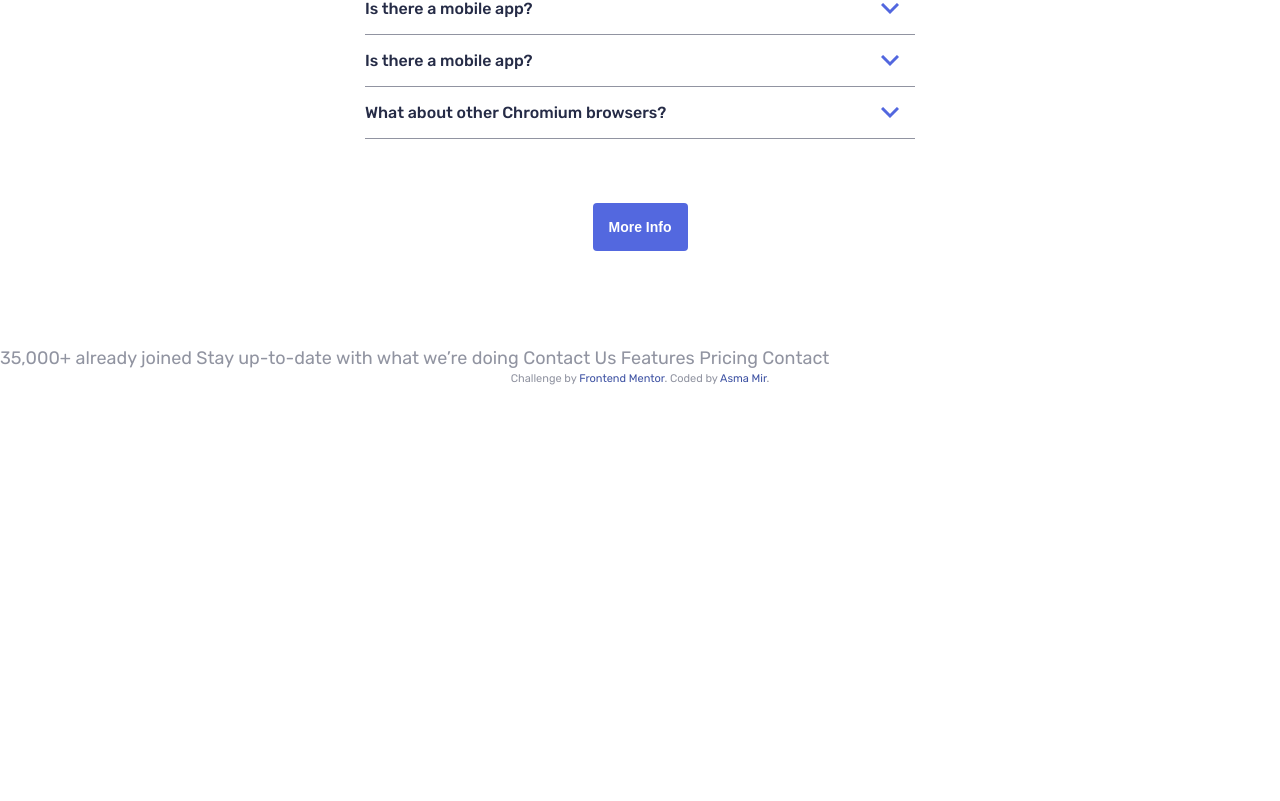
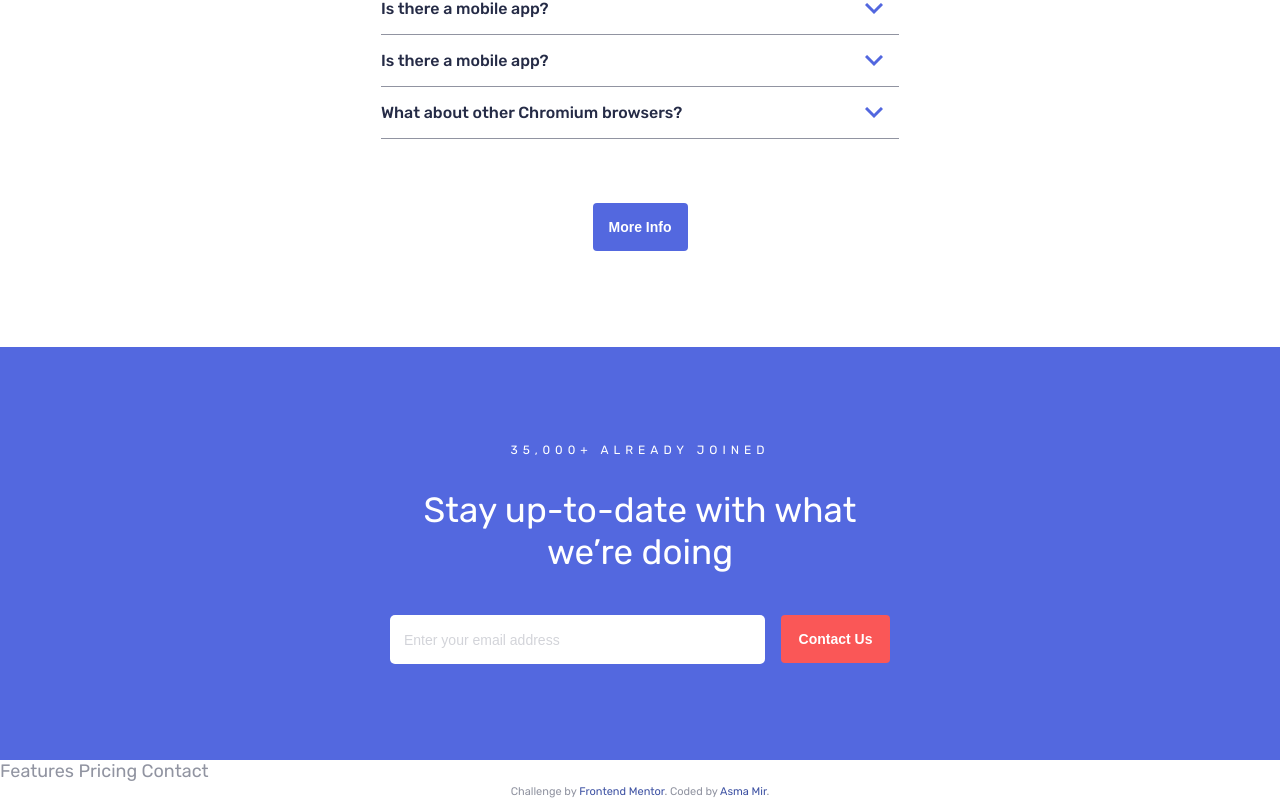
Before and after one commit to Matin297/bookmark-landing, a Next.js app: page / in a window 1280 px wide. Shown: the part 2566-3367 px from the top of the page. Before the commit the page ends 2954 px from the top, so only its background shows below. Built offline with nearby package versions, Linux system fonts and the light colour scheme.

Commit message:
Adds the about us section

```diff
--- a/components/button/primary.js
+++ b/components/button/primary.js
@@ -9,19 +9,19 @@ const StyledButton = styled.button`
     border: 2px solid transparent;
     transition: all 200ms ease-in-out;
 
-    background-color: ${({ theme }) => theme.colors.primary};
+    background-color: ${({ theme, color }) => theme.colors[color]};
     color: ${({ theme }) => theme.colors.white};
 
     &:hover {
         background-color: ${({ theme }) => theme.colors.white};
-        color: ${({ theme }) => theme.colors.primary};
-        border-color: ${({ theme }) => theme.colors.primary};
+        color: ${({ theme, color }) => theme.colors[color]};
+        border-color: ${({ theme, color }) => theme.colors[color]};
     }
 `;
 
-function PrimaryButton({ children, className }) {
+function PrimaryButton({ children, className, color = "primary", ...props }) {
     return (
-        <StyledButton className={className}>
+        <StyledButton color={color} className={className} {...props}>
             {children}
         </StyledButton>
     )
--- /dev/null
+++ b/components/contact-us/contact-us.js
@@ -0,0 +1,110 @@
+import { useState } from 'react';
+import styled from 'styled-components';
+import { isEmail } from '../../utils/helpers';
+// COMPONENTS
+import SectionWrapper from '../section/index';
+import Button from '../button/primary';
+import Input from '../input/input';
+
+const StyledSection = styled.div`
+    background-color: ${({ theme }) => theme.colors.primary};
+    text-align: center;
+    padding: 0 1rem;
+
+    > div {
+        max-width: 500px;
+        margin-right: auto;
+        margin-left: auto;
+
+        > span {
+            font-size: 12px;
+            font-weight: 700;
+            color: ${({ theme }) => theme.colors.white};
+            margin-top: 5px;
+            width: 100%;
+            display: inline-block;
+            text-align: left;
+        }
+    }
+
+    h2, h3 {
+        font-weight: 400;
+        color: ${({ theme }) => theme.colors.white};
+    }
+
+    h2 {
+        margin-bottom: 32px;
+    }
+
+    h3 {
+        text-transform: uppercase;
+        letter-spacing: 5px;
+        font-size: 12px;
+        margin-top: 0;
+    }
+
+    @media (min-width: ${({ theme }) => theme.bp.md}) {
+        h3 {
+            margin-bottom: 32px;
+        }
+
+        h2 {
+            margin-bottom: 42px;
+        }
+
+        form {
+            display: flex;
+            align-items: flex-start;
+        }
+    }
+`;
+
+const StyledInput = styled(Input)`
+    @media (min-width: ${({ theme }) => theme.bp.md}) {
+        flex: 0 0 75%;
+        margin-right: 1rem;
+    }
+`
+
+const StyledButton = styled(Button)`
+        width: 100%;
+`;
+
+function ContactUpSection() {
+
+    const [error, setError] = useState('');
+    const [message, setMessage] = useState('');
+
+    const onSubmitHandler = e => {
+        e.preventDefault();
+        const { email } = e.target.elements;
+        if (!email.value || !isEmail(email.value))
+            return setError("Whoops, make sure it's an email");
+        setMessage('Submitted successfully');
+    }
+
+    return (
+        <StyledSection id="contact-us">
+            <SectionWrapper>
+                <h3> 35,000+ already joined </h3>
+                <h2> Stay up-to-date with what we’re doing </h2>
+
+                <form onSubmit={onSubmitHandler}>
+                    <StyledInput
+                        type="text"
+                        id="email"
+                        placeholder="Enter your email address"
+                        error={error}
+                        onChange={() => {
+                            if (error) setError('');
+                        }}
+                    />
+                    <StyledButton color="secondry" type="submit"> Contact Us </StyledButton>
+                </form>
+                {message && <span> {message} </span>}
+            </SectionWrapper>
+        </StyledSection>
+    )
+}
+
+export default ContactUpSection;
--- a/components/faq/faq.js
+++ b/components/faq/faq.js
@@ -16,6 +16,7 @@ const StyledSectionWrapper = styled(SectionWrapper)`
 const AccordionWrapper = styled.div`
     max-width: 550px;
     margin: auto;
+    padding: 0 1rem;
 `;
 
 const AccordionItem = styled.div`
--- /dev/null
+++ b/components/input/input.js
@@ -0,0 +1,73 @@
+import styled from 'styled-components';
+// ICONS
+const ERR_ICON = '/images/icon-error.svg';
+
+const StyledInputWrapper = styled.div`
+    position: relative;
+    z-index: 2;
+    margin-bottom: 1rem;
+
+    > div:first-child {
+        background-color: ${({ theme }) => theme.colors.secondry};
+        position: absolute;
+        top: -1px;
+        bottom: -20px;
+        left: -1px;
+        right: -1px;
+        border-radius: 5px;
+        z-index: -1;
+        display: flex;
+        align-items: flex-end;
+        font-size: 11px;
+        padding-bottom: 3px;
+        padding-left: 8px;
+        color: white;
+        opacity: 0;
+        transition: opacity 200ms ease-in-out;
+    }
+
+    > div:last-child {
+        position: relative;
+
+        > img {
+            position: absolute;
+            top: 50%;
+            transform: translateY(-50%);
+            right: 14px;
+            opacity: 0;
+            transition: opacity 200ms ease-in-out;
+        }
+    }
+
+    ${({ hasError }) => hasError && `
+        margin-bottom: 2rem;
+
+        > div:first-child {
+            opacity: 1;
+        }
+
+        > div:last-child {
+            > img {
+                opacity: 1;
+            }
+        }
+    `}
+
+    @media (min-width: ${({ theme }) => theme.bp.md}) {
+        margin-bottom: 0;
+    }
+`;
+
+function Input({ className, error, ...props }) {
+    return (
+        <StyledInputWrapper className={className} hasError={!!error}>
+            <div> {error || ''} </div>
+            <div>
+                <input {...props} />
+                <img src={ERR_ICON} alt="error" />
+            </div>
+        </StyledInputWrapper>
+    )
+}
+
+export default Input;
--- a/pages/_app.js
+++ b/pages/_app.js
@@ -103,6 +103,20 @@ const GlobalStyle = createGlobalStyle`
     }
   }
 
+  input {
+    padding: 14px;
+    border: none;
+    border-radius: 5px;
+    width: 100%;
+    background-color: white;
+  }
+
+  input::placeholder {
+    color: hsl(229, 8%, 60%);
+    opacity: 0.4;
+    font-size: 14px;
+  }
+
 `;
 
 const theme = {
--- a/pages/index.js
+++ b/pages/index.js
@@ -3,6 +3,7 @@ import Hero from '../components/hero/hero';
 import Features from '../components/features/features';
 import Extensions from '../components/extensions/extensions';
 import FaqSection from '../components/faq/faq';
+import ContactUs from '../components/contact-us/contact-us';
 
 export default function Home() {
   return (
@@ -11,12 +12,7 @@ export default function Home() {
       <Features />
       <Extensions />
       <FaqSection />
-
-      35,000+ already joined
-
-      Stay up-to-date with what we’re doing
-
-      Contact Us
+      <ContactUs />
 
       Features
       Pricing
--- /dev/null
+++ b/utils/helpers.js
@@ -0,0 +1,4 @@
+export function isEmail(email) {
+    const re = /^(([^<>()[\]\\.,;:\s@"]+(\.[^<>()[\]\\.,;:\s@"]+)*)|(".+"))@((\[[0-9]{1,3}\.[0-9]{1,3}\.[0-9]{1,3}\.[0-9]{1,3}\])|(([a-zA-Z\-0-9]+\.)+[a-zA-Z]{2,}))$/;
+    return re.test(String(email).toLowerCase());
+}
```
